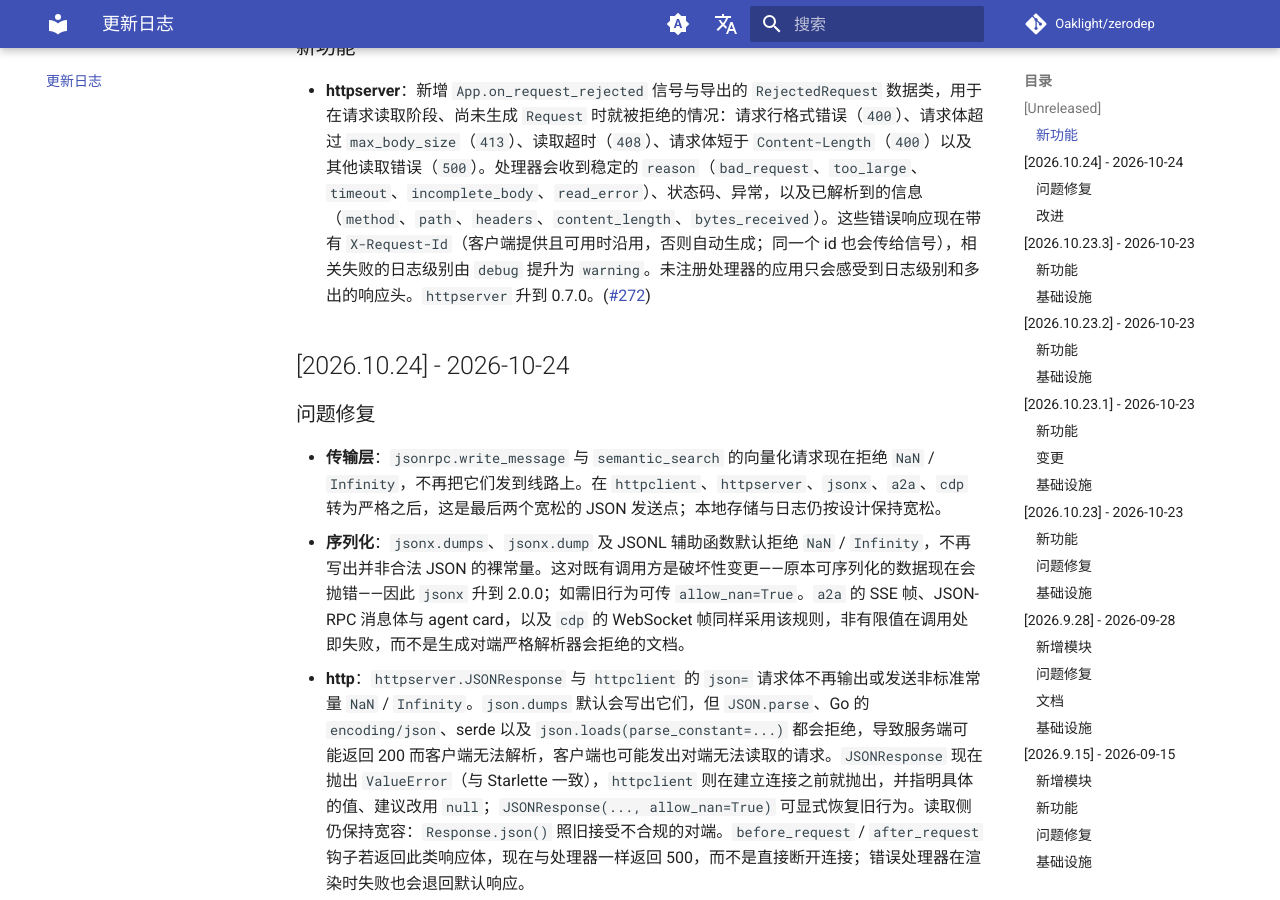
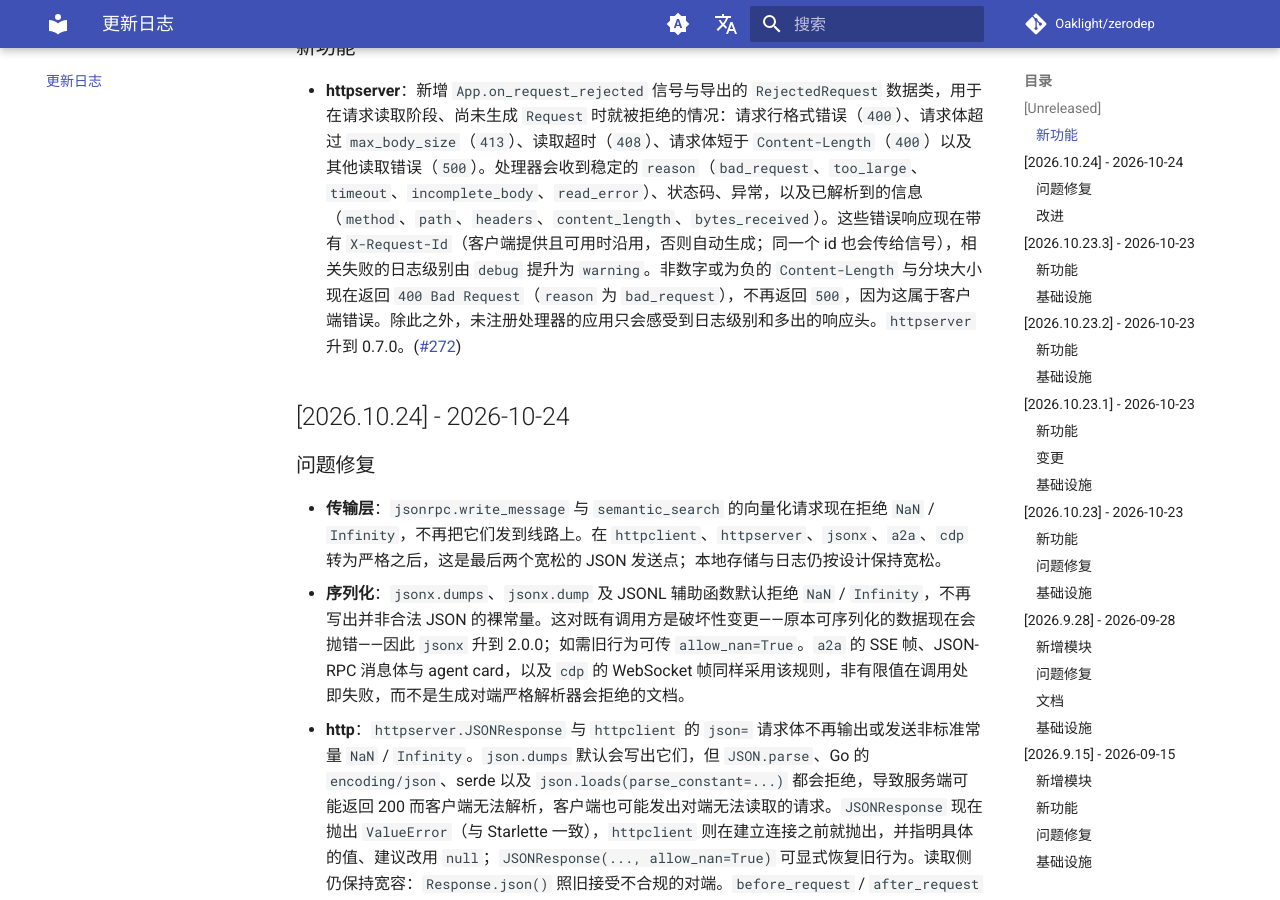
Before and after one commit to Oaklight/zerodep, an MkDocs documentation site: the page built from docs/changelog.md, in a window 1280 px wide and 900 px high, scrolled down 354 px. Built offline with MkDocs 1.6.1 and Material for MkDocs 9.7.7, drawn with Linux system fonts in a browser that asks for light colours; comment, search, counter and statistics services are not loaded.

Commit message:
docs(httpserver): note invalid Content-Length now answers 400 (#272)

```diff
--- a/docs/changelog.md
+++ b/docs/changelog.md
@@ -8,7 +8,7 @@
 
 ### 新功能
 
-- **httpserver**：新增 `App.on_request_rejected` 信号与导出的 `RejectedRequest` 数据类，用于在请求读取阶段、尚未生成 `Request` 时就被拒绝的情况：请求行格式错误（`400`）、请求体超过 `max_body_size`（`413`）、读取超时（`408`）、请求体短于 `Content-Length`（`400`）以及其他读取错误（`500`）。处理器会收到稳定的 `reason`（`bad_request`、`too_large`、`timeout`、`incomplete_body`、`read_error`）、状态码、异常，以及已解析到的信息（`method`、`path`、`headers`、`content_length`、`bytes_received`）。这些错误响应现在带有 `X-Request-Id`（客户端提供且可用时沿用，否则自动生成；同一个 id 也会传给信号），相关失败的日志级别由 `debug` 提升为 `warning`。未注册处理器的应用只会感受到日志级别和多出的响应头。`httpserver` 升到 0.7.0。([#272](https://github.com/Oaklight/zerodep/issues/272))
+- **httpserver**：新增 `App.on_request_rejected` 信号与导出的 `RejectedRequest` 数据类，用于在请求读取阶段、尚未生成 `Request` 时就被拒绝的情况：请求行格式错误（`400`）、请求体超过 `max_body_size`（`413`）、读取超时（`408`）、请求体短于 `Content-Length`（`400`）以及其他读取错误（`500`）。处理器会收到稳定的 `reason`（`bad_request`、`too_large`、`timeout`、`incomplete_body`、`read_error`）、状态码、异常，以及已解析到的信息（`method`、`path`、`headers`、`content_length`、`bytes_received`）。这些错误响应现在带有 `X-Request-Id`（客户端提供且可用时沿用，否则自动生成；同一个 id 也会传给信号），相关失败的日志级别由 `debug` 提升为 `warning`。非数字或为负的 `Content-Length` 与分块大小现在返回 `400 Bad Request`（`reason` 为 `bad_request`），不再返回 `500`，因为这属于客户端错误。除此之外，未注册处理器的应用只会感受到日志级别和多出的响应头。`httpserver` 升到 0.7.0。([#272](https://github.com/Oaklight/zerodep/issues/272))
 
 ## [2026.10.24] - 2026-10-24
 
```
